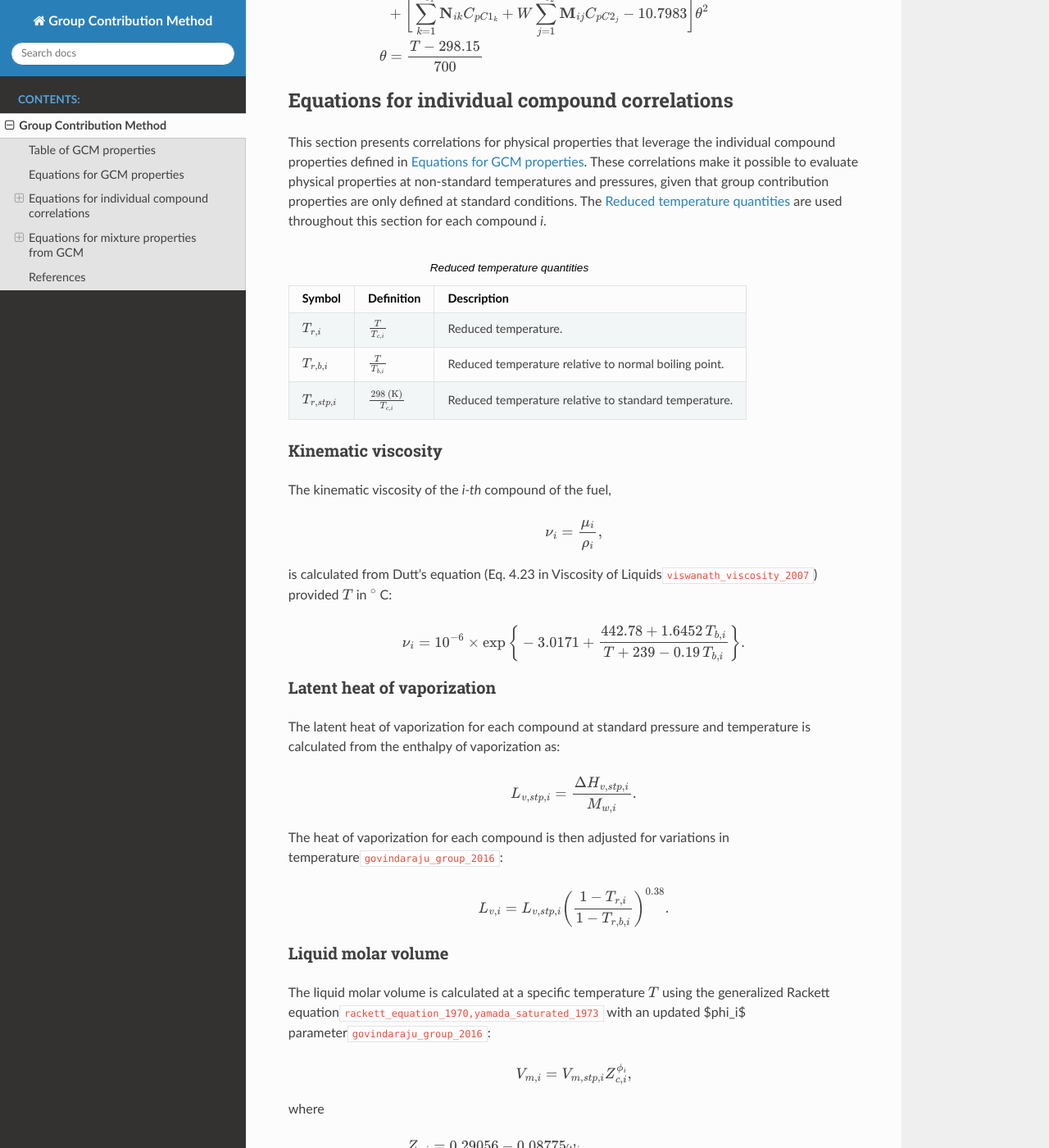
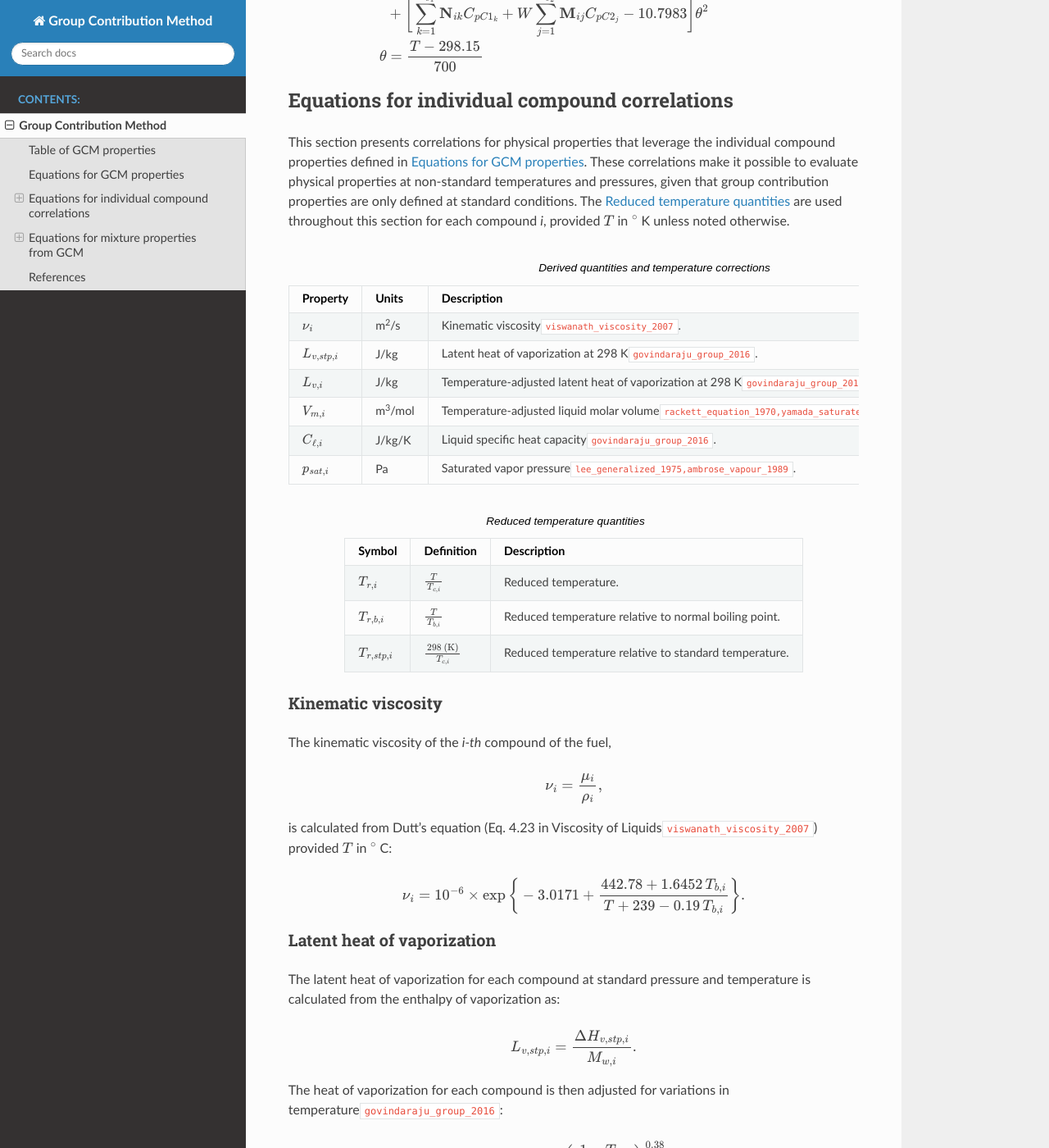
Before and after one commit to dmontgomeryNREL/PyFLARE, a Sphinx documentation site: the page built from docs/sphinx/groupcontribution.rst, in a window 1280 px wide and 1400 px high, scrolled down 2373 px. Shown: the whole window at 82% size. Built offline with Sphinx 7.4.7 and the Read the Docs theme 3.1.0, drawn with Linux system fonts in a browser that asks for light colours; cross-references to code outside the pages are shown as plain code; some of the changed text lies outside the part shown.

Commit message:
add table for derived quantities

```diff
--- a/docs/sphinx/groupcontribution.rst
+++ b/docs/sphinx/groupcontribution.rst
@@ -10,8 +10,9 @@ This GCM-Python code was developed with SAF research in mind. It builds on `Pava
 Table of GCM properties
 -----------------------
 
-.. table:: Properties of the *i-th* component in a mixture. The subscript *stp* denotes a standard pressure assumption.
+.. table:: GCM properties of the *i-th* component in a mixture. The subscript *stp* denotes a standard pressure assumption.
    :widths: auto
+   :align: center
 
    ==========================  =====================  ===========================================  ====================  ===========================================================
    Property                    Units                  Group Contributions                          Units                 Description
@@ -62,12 +63,31 @@ The properties of each compound in a mixture can be calculated as the sum of con
 Equations for individual compound correlations
 ----------------------------------------------
 
-This section presents correlations for physical properties that leverage the individual compound properties defined in :ref:`eq-GCM-properties`.  These correlations make it possible to evaluate physical properties at non-standard temperatures and pressures, given that group contribution properties are only defined at standard conditions. The :ref:`tab-dimensionless-qtys` are used throughout this section for each compound *i*.
+This section presents correlations for physical properties that leverage the individual compound properties defined in :ref:`eq-GCM-properties`.  These correlations make it possible to evaluate physical properties at non-standard temperatures and pressures, given that group contribution properties are only defined at standard conditions. The :ref:`tab-dimensionless-qtys` are used throughout this section for each compound *i*, provided :math:`T` in :math:`^{\circ}` K unless noted otherwise.
+
+.. _tab-correlation-qtys:
+
+.. table:: Derived quantities and temperature corrections
+   :widths: auto
+   :align: center
+
+   ==========================  =====================  ===============================================================
+   Property                    Units                  Description
+   ==========================  =====================  ===============================================================
+   :math:`\nu_i`               m\ :sup:`2`\ /s        Kinematic viscosity\ :footcite:p:`viswanath_viscosity_2007`.
+   :math:`L_{v,stp,i}`         J/kg                   Latent heat of vaporization at 298 K\ :footcite:p:`govindaraju_group_2016`.
+   :math:`L_{v,i}`             J/kg                   Temperature-adjusted latent heat of vaporization at 298 K\ :footcite:p:`govindaraju_group_2016`.
+   :math:`V_{m,i}`             m\ :sup:`3`\ /mol      Temperature-adjusted liquid molar volume\ :footcite:p:`rackett_equation_1970,yamada_saturated_1973,govindaraju_group_2016`.
+   :math:`C_{\ell,i}`          J/kg/K                 Liquid specific heat capacity\ :footcite:p:`govindaraju_group_2016`.
+   :math:`p_{sat,i}`           Pa                     Saturated vapor pressure\ :footcite:p:`lee_generalized_1975,ambrose_vapour_1989`.
+   ==========================  =====================  ===============================================================
+
 
 .. _tab-dimensionless-qtys:
 
 .. table:: Reduced temperature quantities
    :widths: auto
+   :align: center
 
    ====================  =========================================  ======================================================
    Symbol                Definition                                 Description
@@ -111,7 +131,7 @@ The heat of vaporization for each compound is then adjusted for variations in te
 Liquid molar volume
 ^^^^^^^^^^^^^^^^^^^
 
-The liquid molar volume is calculated at a specific temperature :math:`T` using the generalized Rackett equation\ :footcite:p:`rackett_equation_1970,yamada_saturated_1973` with an updated $\phi_i$ parameter\ :footcite:p:`govindaraju_group_2016`:
+The liquid molar volume is calculated at a specific temperature :math:`T` using the generalized Rackett equation\ :footcite:p:`rackett_equation_1970,yamada_saturated_1973` with an updated :math:`\phi_i` parameter\ :footcite:p:`govindaraju_group_2016`:
 
 .. math::
 
@@ -183,6 +203,7 @@ The :ref:`tab-mixture-properties` available in the GCM-Python code are listed in
 
 .. table:: Mixture properties
    :widths: auto
+   :align: center
 
    =============  ===============  =====================
    Symbol         Units            Description
@@ -194,6 +215,7 @@ The :ref:`tab-mixture-properties` available in the GCM-Python code are listed in
 
 .. table:: Mass and mole fractions
    :widths: auto
+   :align: center
 
    =============  ========================================  ==================================================================================
    Symbol         Definition                                Description
```
Also changed, not shown: other parts of docs/sphinx/groupcontribution.rst (+7 -7 lines), docs/sphinx/index.rst (+0 -7 lines).
